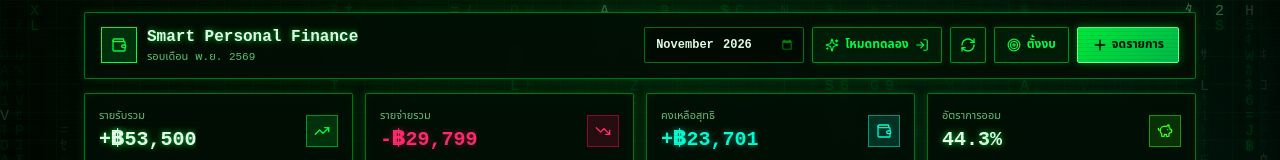
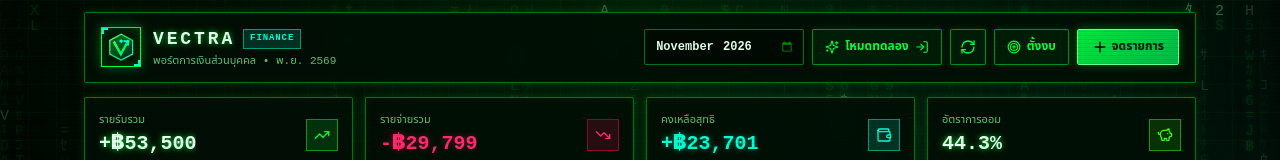
Before and after one commit to pcb-process/vectra, a Next.js app: page / in a window 1280 px wide. Shown: the top 160 px of the page. Built offline with nearby package versions, Linux system fonts and the light colour scheme; no server answers; the database is empty.

Commit message:
feat: add VECTRA Finance brand identity, custom geometric SVG logo, and app icon

```diff
--- a/src/app/layout.tsx
+++ b/src/app/layout.tsx
@@ -2,9 +2,9 @@ import type { Metadata, Viewport } from "next";
 import "./globals.css";
 
 export const metadata: Metadata = {
-  title: "Smart Personal Finance | ระบบจัดการการเงินส่วนบุคคล",
+  title: "VECTRA Finance | ระบบจัดการการเงินส่วนบุคคลอัจฉริยะ",
   description:
-    "บันทึกรายรับ-รายจ่าย ตั้งงบประมาณพร้อมแจ้งเตือน และวิเคราะห์สุขภาพการเงินในหน้าเดียว (Next.js + Supabase)",
+    "VECTRA Finance — แอปวางแผนการเงินส่วนบุคคล บันทึกรายรับ-รายจ่าย ตั้งงบประมาณพร้อมแจ้งเตือน และวิเคราะห์กระแสเงินสดในหน้าเดียว",
 };
 
 export const viewport: Viewport = {
--- a/src/app/page.tsx
+++ b/src/app/page.tsx
@@ -12,6 +12,7 @@ import {
   TransactionType,
 } from "@/types/finance";
 import { CategoryIcon } from "@/components/CategoryIcon";
+import { BrandLogo } from "@/components/BrandLogo";
 import { TransactionModal } from "@/components/TransactionModal";
 import { BudgetModal } from "@/components/BudgetModal";
 import { AuthModal } from "@/components/AuthModal";
@@ -548,16 +549,19 @@ export default function SmartFinanceOnePageApp() {
         <header className="matrix-card p-3 sm:px-4 sm:py-3 space-y-2.5 sm:space-y-0 sm:flex sm:items-center sm:justify-between gap-3">
           {/* Top Row on Mobile: Brand + Utility Icons (Auth & Refresh) */}
           <div className="flex items-center justify-between gap-2">
-            <div className="flex items-center gap-2.5 min-w-0">
-              <div className="w-9 h-9 bg-[#00ff41]/15 border border-[#00ff41] flex items-center justify-center shrink-0">
-                <Wallet className="w-4 h-4 text-[#00ff41]" />
-              </div>
+            <div className="flex items-center gap-3 min-w-0">
+              <BrandLogo size="md" />
               <div className="min-w-0">
-                <h1 className="text-sm sm:text-base font-bold matrix-text-glow-lg truncate">
-                  Smart Personal Finance
-                </h1>
-                <p className="text-[11px] text-[#80ff9e]/75">
-                  รอบเดือน {formatThaiMonthYear(selectedMonth)}
+                <div className="flex items-center gap-2">
+                  <h1 className="text-base sm:text-lg font-black tracking-[0.16em] matrix-text-glow-lg truncate">
+                    VECTRA
+                  </h1>
+                  <span className="px-1.5 py-0.5 text-[9px] font-extrabold tracking-widest uppercase bg-[#00ffd5]/15 text-[#00ffd5] border border-[#00ffd5]/50 shrink-0">
+                    FINANCE
+                  </span>
+                </div>
+                <p className="text-[11px] text-[#80ff9e]/75 truncate">
+                  พอร์ตการเงินส่วนบุคคล • {formatThaiMonthYear(selectedMonth)}
                 </p>
               </div>
             </div>
--- a/src/components/AuthModal.tsx
+++ b/src/components/AuthModal.tsx
@@ -1,8 +1,9 @@
 "use client";
 
 import React, { useState } from "react";
-import { X, Mail, Lock, Cloud, Sparkles, AlertCircle, CheckCircle2 } from "lucide-react";
+import { X, Mail, Lock, Sparkles, AlertCircle, CheckCircle2 } from "lucide-react";
 import { createClient } from "@/lib/supabase/client";
+import { BrandLogo } from "./BrandLogo";
 
 interface AuthModalProps {
   isOpen: boolean;
@@ -71,12 +72,10 @@ export function AuthModal({ isOpen, onClose, onAuthSuccess }: AuthModalProps) {
         </button>
 
         <div className="flex items-center gap-3 mb-5">
-          <div className="w-10 h-10 bg-[#00ff41]/15 border border-[#00ff41] flex items-center justify-center text-[#00ff41]">
-            <Cloud className="w-5 h-5" />
-          </div>
+          <BrandLogo size="md" />
           <div>
             <h2 className="text-base font-extrabold matrix-text-glow-lg">
-              {mode === "login" ? "เข้าสู่ระบบ (Supabase Cloud)" : "สมัครสมาชิกใหม่"}
+              {mode === "login" ? "เข้าสู่ระบบ VECTRA Cloud" : "สร้างบัญชี VECTRA ใหม่"}
             </h2>
             <p className="text-xs text-[#80ff9e]/80">
               ซิงค์ข้อมูลรายรับ-รายจ่ายและงบประมาณข้ามอุปกรณ์อย่างปลอดภัย
--- /dev/null
+++ b/src/components/BrandLogo.tsx
@@ -0,0 +1,75 @@
+import React from "react";
+
+interface BrandLogoProps {
+  size?: "sm" | "md" | "lg";
+}
+
+export function BrandLogo({ size = "md" }: BrandLogoProps) {
+  const dimensions =
+    size === "sm" ? "w-8 h-8" : size === "lg" ? "w-11 h-11" : "w-9 h-9 sm:w-10 sm:h-10";
+
+  return (
+    <div
+      className={`${dimensions} relative flex items-center justify-center bg-[#021407] border border-[#00ff41] shadow-[0_0_12px_rgba(0,255,65,0.35),inset_0_0_8px_rgba(0,255,65,0.2)] shrink-0 group overflow-hidden`}
+    >
+      {/* Corner tech accents */}
+      <span className="absolute top-0 left-0 w-1.5 h-1.5 border-t-2 border-l-2 border-[#00ffd5]" />
+      <span className="absolute bottom-0 right-0 w-1.5 h-1.5 border-b-2 border-r-2 border-[#00ffd5]" />
+
+      <svg
+        viewBox="0 0 40 40"
+        fill="none"
+        xmlns="http://www.w3.org/2000/svg"
+        className="w-4/5 h-4/5"
+      >
+        <defs>
+          <linearGradient id="vectraGradMain" x1="4" y1="6" x2="36" y2="34" gradientUnits="userSpaceOnUse">
+            <stop offset="0%" stopColor="#80ff9e" />
+            <stop offset="50%" stopColor="#00ff41" />
+            <stop offset="100%" stopColor="#00ffd5" />
+          </linearGradient>
+          <linearGradient id="vectraGradDark" x1="20" y1="8" x2="34" y2="32" gradientUnits="userSpaceOnUse">
+            <stop offset="0%" stopColor="#00ff41" stopOpacity="0.35" />
+            <stop offset="100%" stopColor="#00ffd5" stopOpacity="0.1" />
+          </linearGradient>
+        </defs>
+
+        {/* Outer Geometric Hex-Diamond Shield */}
+        <polygon
+          points="20,3 35,11 35,29 20,37 5,29 5,11"
+          fill="url(#vectraGradDark)"
+          stroke="url(#vectraGradMain)"
+          strokeWidth="1.6"
+        />
+
+        {/* Stylized 'V' + Ascending Financial Pulse Bars */}
+        <path
+          d="M11 14L19.5 29L29 12"
+          stroke="url(#vectraGradMain)"
+          strokeWidth="3.2"
+          strokeLinecap="square"
+          strokeLinejoin="miter"
+        />
+
+        {/* Upward Arrowhead on Right Wing of V */}
+        <path
+          d="M24.5 12H29V16.5"
+          stroke="#00ffd5"
+          strokeWidth="2.4"
+          strokeLinecap="square"
+          strokeLinejoin="miter"
+        />
+
+        {/* Core Glowing Node */}
+        <rect
+          x="18"
+          y="10"
+          width="4"
+          height="4"
+          transform="rotate(45 20 12)"
+          fill="#00ffd5"
+        />
+      </svg>
+    </div>
+  );
+}
```
Also changed, not shown: src/app/icon.svg (added).
